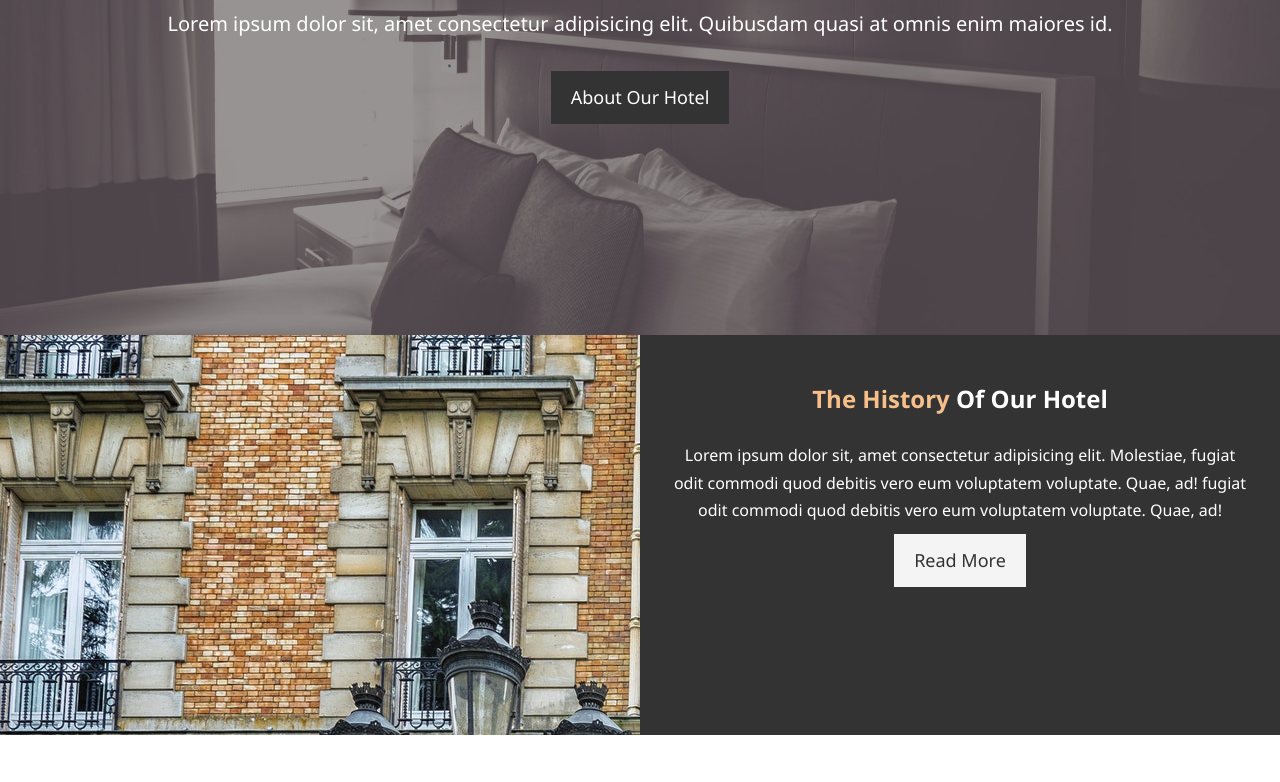
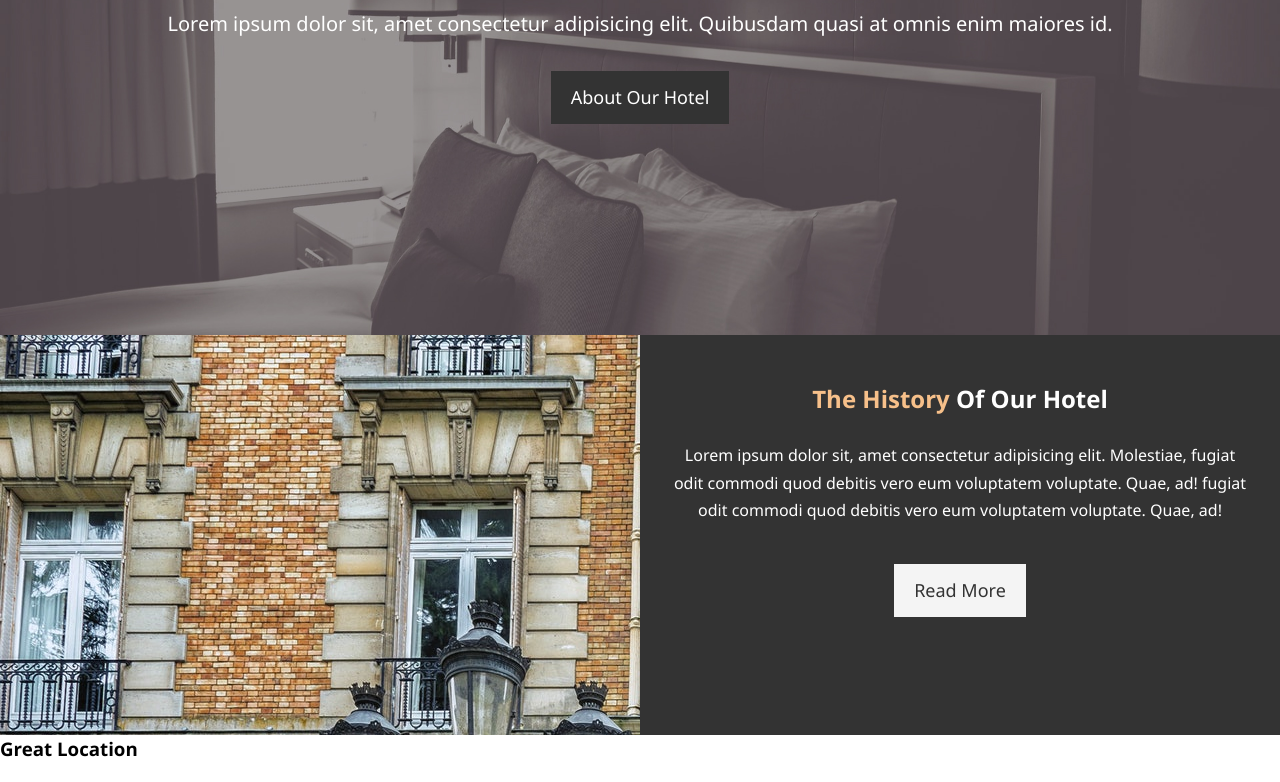
Before and after one commit to genezak6/Hotel_Website, a plain HTML site: page index.html in a window 1280 px wide. Shown: the part 332-1114 px from the top of the page. Before the commit the page ends 1067 px from the top, so only its background shows below. Drawn offline with Linux system fonts and the light colour scheme.

Commit message:
first commit

```diff
--- a/css/style.css
+++ b/css/style.css
@@ -162,3 +162,7 @@ p {
 	padding: 50px 30px;
 	overflow: hidden;
 }
+
+#home-info .info-content p {
+	padding-bottom: 30px;
+}
--- a/index.html
+++ b/index.html
@@ -55,6 +55,14 @@
 				</p>
 				<a href="about.html" class="btn btn-light">Read More</a>
 			</div>
-		</section>
+    </section>
+
+    <section id="features">
+      <div class="box">
+        <h3>Great Location</h3>
+      </div>
+      <div class="box"></div>
+      <div class="box"></div>
+    </section>
 	</body>
 </html>
```
